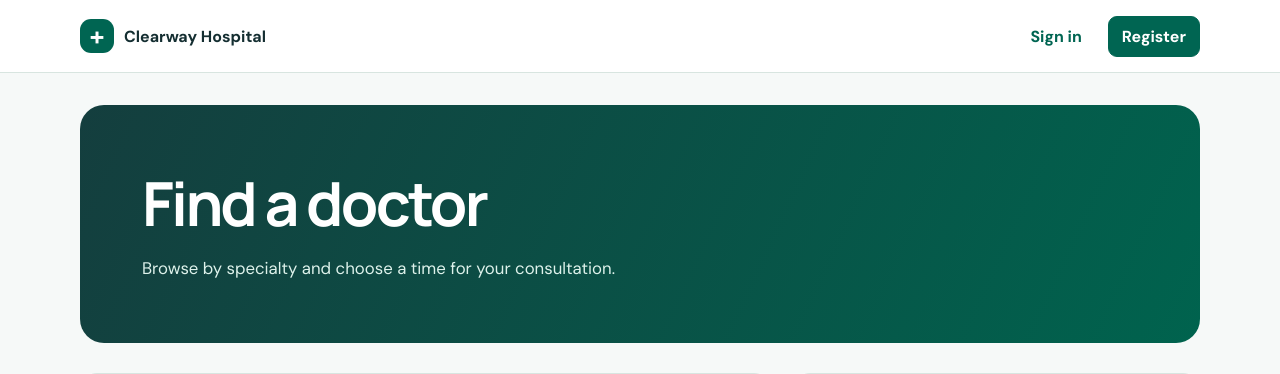
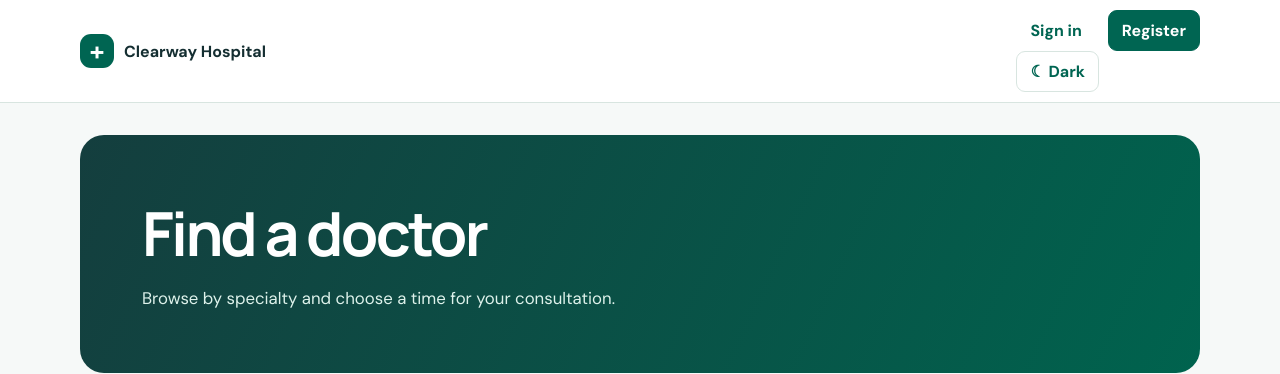
Before and after one commit to AdarshVasth/hospital-appointment-booking-system, a Django app: page / in a window 1280 px wide. Shown: the top 374 px of the page. Run offline with Django 5.2, Linux system fonts and the light colour scheme; data that the repository does not hold is empty.

Commit message:
Add accessible theme toggle and refreshed page shell

```diff
--- a/booking/templates/booking/index.html
+++ b/booking/templates/booking/index.html
@@ -12,10 +12,10 @@
   <header class="topbar">
     <div class="frame topbar-inner">
       <a class="brand" href="/" aria-label="Clearway Hospital home"><span class="mark" aria-hidden="true">+</span> Clearway Hospital</a>
-      <nav id="nav" aria-label="Main navigation"></nav>
+      <div class="header-actions"><nav id="nav" aria-label="Main navigation"></nav><button id="theme-toggle" class="theme-toggle" type="button" aria-label="Switch color theme" title="Toggle dark mode">☾ <span>Dark</span></button></div>
     </div>
   </header>
-  <main class="frame">
+  <main class="frame"><div class="ambient-glow" aria-hidden="true"></div>
     <p id="notice" class="notice" role="status" aria-live="polite" hidden></p>
     <div id="content" aria-busy="true"><p>Loading appointments…</p></div>
   </main>
```
